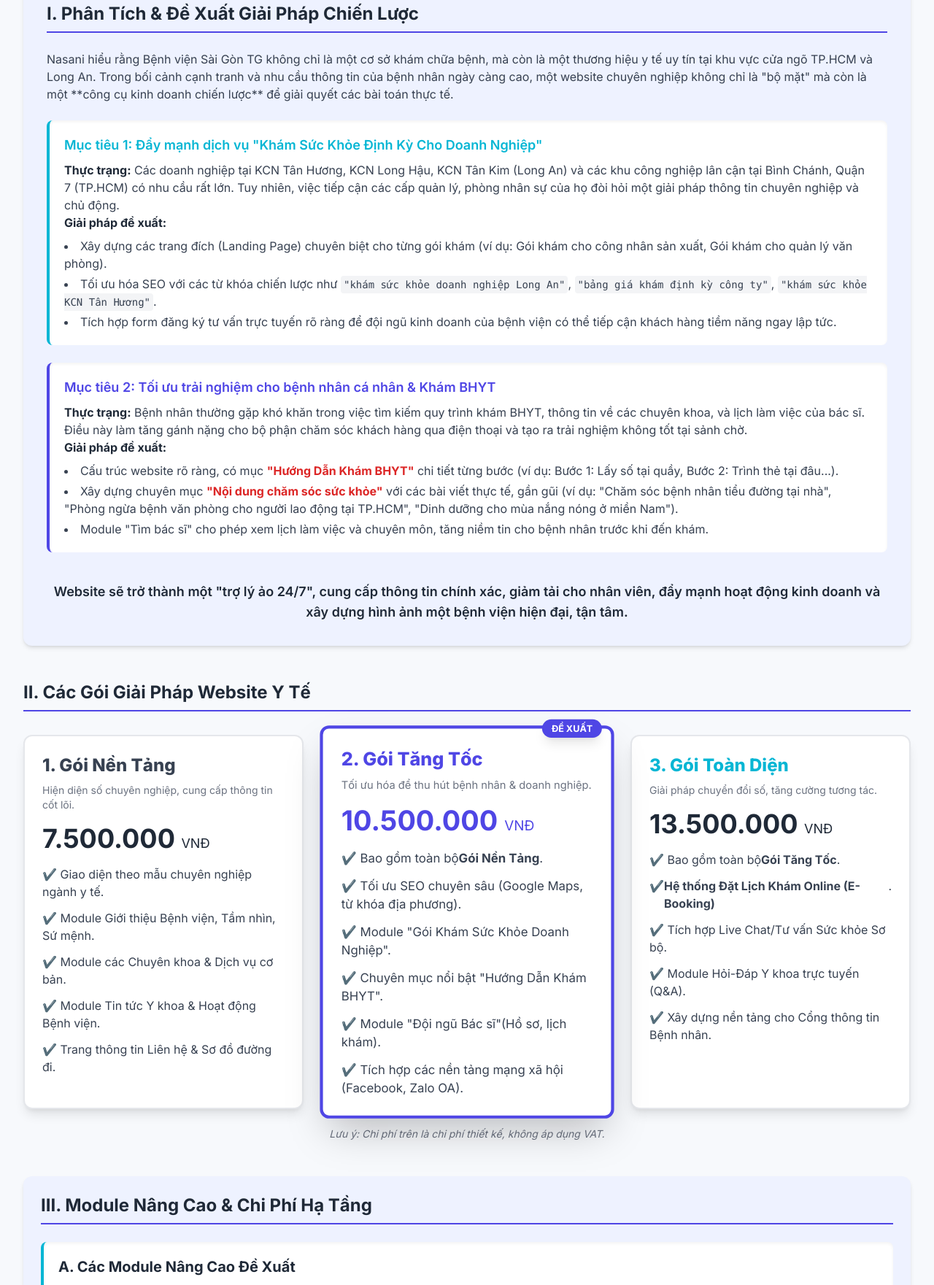
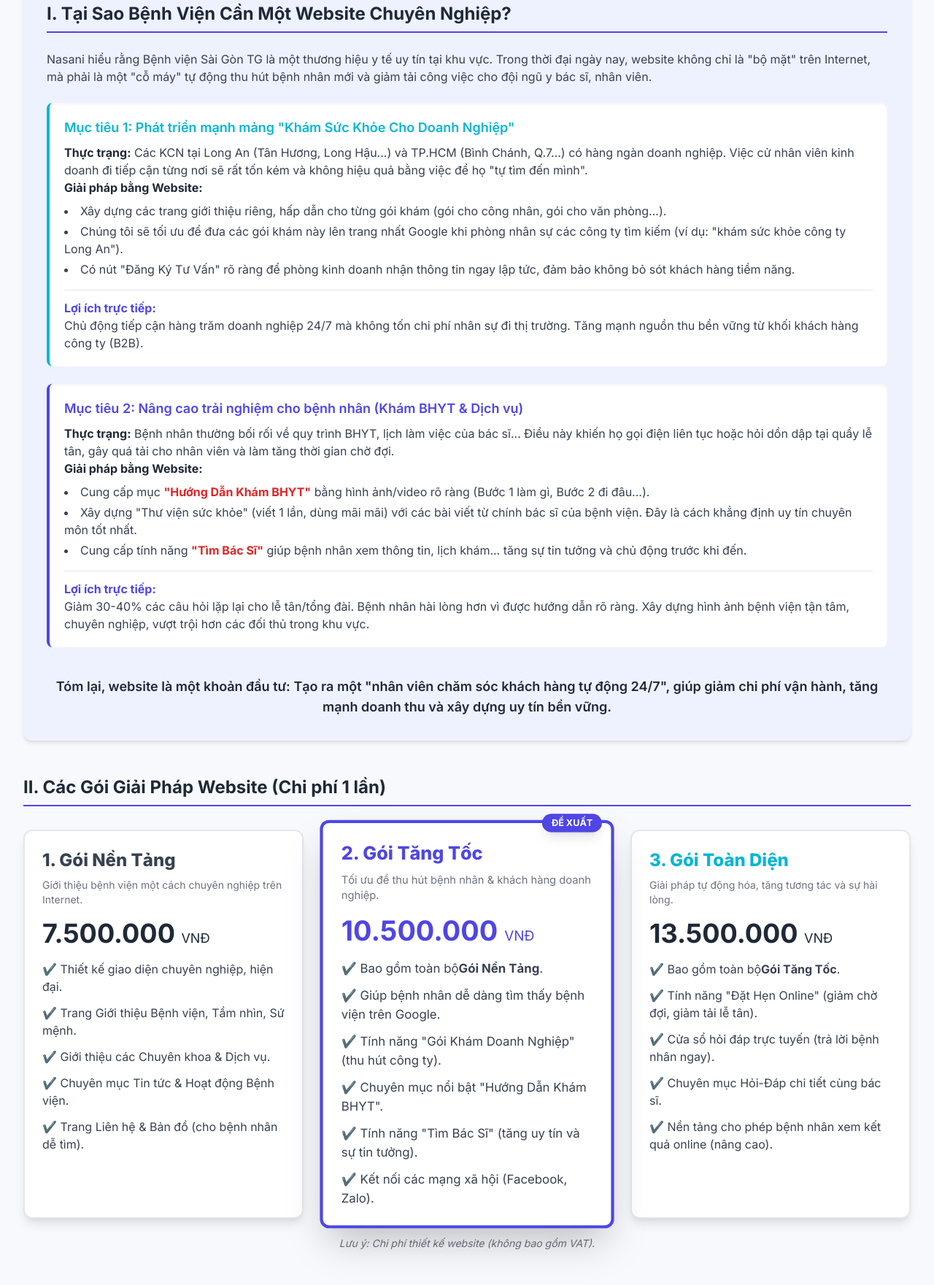
Before and after one commit to fitallest/bao-gia-web-benh-vien-sai-gon-tg, a plain HTML site: page index.html in a window 1280 px wide. Shown: the part 456-2217 px from the top of the page at 73% size. Drawn offline with nearby package versions, Linux system fonts and the light colour scheme.

Commit message:
Update index.html

```diff
--- a/index.html
+++ b/index.html
@@ -26,7 +26,7 @@
             <h1 class="text-3xl sm:text-4xl font-extrabold text-nasani-primary mt-2 mb-4">
                 Kính gửi: CÔNG TY CỔ PHẦN BỆNH VIỆN SÀI GÒN TG
             </h1>
-            <p class="text-lg sm:text-xl text-gray-700">Nâng tầm thương hiệu, tối ưu vận hành và thu hút bệnh nhân trong kỷ nguyên số</p>
+            <p class="text-lg sm:text-xl text-gray-700">Giải pháp website: Tăng cường uy tín, tối ưu vận hành và thu hút bệnh nhân</p>
 
             <!-- THÔNG TIN CÔNG TY NASANI -->
              <div class="mt-8 text-sm text-gray-600 bg-gray-50 p-4 rounded-lg border border-gray-100">
@@ -54,97 +54,104 @@
 
         <!-- I. Phân Tích & Đề Xuất Giải Pháp (Mục mới - Rất quan trọng) -->
         <section class="mb-12 bg-nasani-light p-6 sm:p-8 rounded-xl shadow-md">
-            <h2 class="text-2xl font-bold text-gray-800 border-b-2 border-nasani-primary pb-2 mb-6">I. Phân Tích & Đề Xuất Giải Pháp Chiến Lược</h2>
+            <h2 class="text-2xl font-bold text-gray-800 border-b-2 border-nasani-primary pb-2 mb-6">I. Tại Sao Bệnh Viện Cần Một Website Chuyên Nghiệp?</h2>
             <div class="space-y-6 text-gray-700 text-base">
-                <p>Nasani hiểu rằng Bệnh viện Sài Gòn TG không chỉ là một cơ sở khám chữa bệnh, mà còn là một thương hiệu y tế uy tín tại khu vực cửa ngõ TP.HCM và Long An. Trong bối cảnh cạnh tranh và nhu cầu thông tin của bệnh nhân ngày càng cao, một website chuyên nghiệp không chỉ là "bộ mặt" mà còn là một **công cụ kinh doanh chiến lược** để giải quyết các bài toán thực tế.</p>
+                <p>Nasani hiểu rằng Bệnh viện Sài Gòn TG là một thương hiệu y tế uy tín tại khu vực. Trong thời đại ngày nay, website không chỉ là "bộ mặt" trên Internet, mà phải là một "cỗ máy" tự động thu hút bệnh nhân mới và giảm tải công việc cho đội ngũ y bác sĩ, nhân viên.</p>
 
                 <div class="bg-white p-5 rounded-lg shadow-inner border-l-4 border-hospital-theme">
-                    <h3 class="text-lg font-semibold text-hospital-theme mb-2">Mục tiêu 1: Đẩy mạnh dịch vụ "Khám Sức Khỏe Định Kỳ Cho Doanh Nghiệp"</h3>
-                    <p><b class="text-gray-800">Thực trạng:</b> Các doanh nghiệp tại KCN Tân Hương, KCN Long Hậu, KCN Tân Kim (Long An) và các khu công nghiệp lân cận tại Bình Chánh, Quận 7 (TP.HCM) có nhu cầu rất lớn. Tuy nhiên, việc tiếp cận các cấp quản lý, phòng nhân sự của họ đòi hỏi một giải pháp thông tin chuyên nghiệp và chủ động.</p>
-                    <p><b class="text-gray-800">Giải pháp đề xuất:</b>
+                    <h3 class="text-lg font-semibold text-hospital-theme mb-2">Mục tiêu 1: Phát triển mạnh mảng "Khám Sức Khỏe Cho Doanh Nghiệp"</h3>
+                    <p><b class="text-gray-800">Thực trạng:</b> Các KCN tại Long An (Tân Hương, Long Hậu...) và TP.HCM (Bình Chánh, Q.7...) có hàng ngàn doanh nghiệp. Việc cử nhân viên kinh doanh đi tiếp cận từng nơi sẽ rất tốn kém và không hiệu quả bằng việc để họ "tự tìm đến mình".</p>
+                    <p><b class="text-gray-800">Giải pháp bằng Website:</b>
                         <ul class="list-disc list-inside mt-2 space-y-1">
-                            <li>Xây dựng các trang đích (Landing Page) chuyên biệt cho từng gói khám (ví dụ: Gói khám cho công nhân sản xuất, Gói khám cho quản lý văn phòng).</li>
-                            <li>Tối ưu hóa SEO với các từ khóa chiến lược như <span class="font-mono bg-gray-100 p-1 rounded text-sm">"khám sức khỏe doanh nghiệp Long An"</span>, <span class="font-mono bg-gray-100 p-1 rounded text-sm">"bảng giá khám định kỳ công ty"</span>, <span class="font-mono bg-gray-100 p-1 rounded text-sm">"khám sức khỏe KCN Tân Hương"</span>.</li>
-                            <li>Tích hợp form đăng ký tư vấn trực tuyến rõ ràng để đội ngũ kinh doanh của bệnh viện có thể tiếp cận khách hàng tiềm năng ngay lập tức.</li>
+                            <li>Xây dựng các trang giới thiệu riêng, hấp dẫn cho từng gói khám (gói cho công nhân, gói cho văn phòng...).</li>
+                            <li>Chúng tôi sẽ tối ưu để đưa các gói khám này lên trang nhất Google khi phòng nhân sự các công ty tìm kiếm (ví dụ: "khám sức khỏe công ty Long An").</li>
+                            <li>Có nút "Đăng Ký Tư Vấn" rõ ràng để phòng kinh doanh nhận thông tin ngay lập tức, đảm bảo không bỏ sót khách hàng tiềm năng.</li>
                         </ul>
                     </p>
+                    <div class="mt-4 pt-3 border-t border-gray-200">
+                        <p class="text-base font-bold text-nasani-primary">Lợi ích trực tiếp:</p>
+                        <p class="text-gray-700">Chủ động tiếp cận hàng trăm doanh nghiệp 24/7 mà không tốn chi phí nhân sự đi thị trường. Tăng mạnh nguồn thu bền vững từ khối khách hàng công ty (B2B).</p>
+                    </div>
                 </div>
 
                 <div class="bg-white p-5 rounded-lg shadow-inner border-l-4 border-nasani-primary">
-                    <h3 class="text-lg font-semibold text-nasani-primary mb-2">Mục tiêu 2: Tối ưu trải nghiệm cho bệnh nhân cá nhân & Khám BHYT</h3>
-                    <p><b class="text-gray-800">Thực trạng:</b> Bệnh nhân thường gặp khó khăn trong việc tìm kiếm quy trình khám BHYT, thông tin về các chuyên khoa, và lịch làm việc của bác sĩ. Điều này làm tăng gánh nặng cho bộ phận chăm sóc khách hàng qua điện thoại và tạo ra trải nghiệm không tốt tại sảnh chờ.</p>
-                    <p><b class="text-gray-800">Giải pháp đề xuất:</b>
+                    <h3 class="text-lg font-semibold text-nasani-primary mb-2">Mục tiêu 2: Nâng cao trải nghiệm cho bệnh nhân (Khám BHYT & Dịch vụ)</h3>
+                    <p><b class="text-gray-800">Thực trạng:</b> Bệnh nhân thường bối rối về quy trình BHYT, lịch làm việc của bác sĩ... Điều này khiến họ gọi điện liên tục hoặc hỏi dồn dập tại quầy lễ tân, gây quá tải cho nhân viên và làm tăng thời gian chờ đợi.</p>
+                    <p><b class="text-gray-800">Giải pháp bằng Website:</b>
                         <ul class="list-disc list-inside mt-2 space-y-1">
-                            <li>Cấu trúc website rõ ràng, có mục <b class="text-red-600">"Hướng Dẫn Khám BHYT"</b> chi tiết từng bước (ví dụ: Bước 1: Lấy số tại quầy, Bước 2: Trình thẻ tại đâu...).</li>
-                            <li>Xây dựng chuyên mục <b class="text-red-600">"Nội dung chăm sóc sức khỏe"</b> với các bài viết thực tế, gần gũi (ví dụ: "Chăm sóc bệnh nhân tiểu đường tại nhà", "Phòng ngừa bệnh văn phòng cho người lao động tại TP.HCM", "Dinh dưỡng cho mùa nắng nóng ở miền Nam").</li>
-                            <li>Module "Tìm bác sĩ" cho phép xem lịch làm việc và chuyên môn, tăng niềm tin cho bệnh nhân trước khi đến khám.</li>
+                            <li>Cung cấp mục <b class="text-red-600">"Hướng Dẫn Khám BHYT"</b> bằng hình ảnh/video rõ ràng (Bước 1 làm gì, Bước 2 đi đâu...).</li>
+                            <li>Xây dựng "Thư viện sức khỏe" (viết 1 lần, dùng mãi mãi) với các bài viết từ chính bác sĩ của bệnh viện. Đây là cách khẳng định uy tín chuyên môn tốt nhất.</li>
+                            <li>Cung cấp tính năng <b class="text-red-600">"Tìm Bác Sĩ"</b> giúp bệnh nhân xem thông tin, lịch khám... tăng sự tin tưởng và chủ động trước khi đến.</li>
                         </ul>
                     </p>
+                    <div class="mt-4 pt-3 border-t border-gray-200">
+                        <p class="text-base font-bold text-nasani-primary">Lợi ích trực tiếp:</p>
+                        <p class="text-gray-700">Giảm 30-40% các câu hỏi lặp lại cho lễ tân/tổng đài. Bệnh nhân hài lòng hơn vì được hướng dẫn rõ ràng. Xây dựng hình ảnh bệnh viện tận tâm, chuyên nghiệp, vượt trội hơn các đối thủ trong khu vực.</p>
+                    </div>
                 </div>
 
-                <p class="font-semibold text-center text-lg pt-4 text-gray-800">Website sẽ trở thành một "trợ lý ảo 24/7", cung cấp thông tin chính xác, giảm tải cho nhân viên, đẩy mạnh hoạt động kinh doanh và xây dựng hình ảnh một bệnh viện hiện đại, tận tâm.</p>
+                <p class="font-semibold text-center text-lg pt-4 text-gray-800">Tóm lại, website là một khoản đầu tư: Tạo ra một "nhân viên chăm sóc khách hàng tự động 24/7", giúp giảm chi phí vận hành, tăng mạnh doanh thu và xây dựng uy tín bền vững.</p>
             </div>
         </section>
 
 
         <!-- II. CÁC GÓI THIẾT KẾ WEBSITE Y TẾ - Tĩnh hóa, bỏ radio button -->
         <section id="package-section" class="mb-12">
-            <h2 class="text-2xl font-bold text-gray-800 border-b-2 border-nasani-primary pb-2 mb-8">II. Các Gói Giải Pháp Website Y Tế</h2>
+            <h2 class="text-2xl font-bold text-gray-800 border-b-2 border-nasani-primary pb-2 mb-8">II. Các Gói Giải Pháp Website (Chi phí 1 lần)</h2>
 
             <div class="grid grid-cols-1 md:grid-cols-3 gap-8">
 
                 <!-- Gói Nền Tảng -->
                 <div class="bg-white p-6 rounded-xl shadow-lg border-2 border-gray-200 flex flex-col">
                     <h3 class="text-2xl font-extrabold text-gray-700 mb-2">1. Gói Nền Tảng</h3>
-                    <p class="text-sm text-gray-500 mb-4">Hiện diện số chuyên nghiệp, cung cấp thông tin cốt lõi.</p>
+                    <p class="text-sm text-gray-500 mb-4">Giới thiệu bệnh viện một cách chuyên nghiệp trên Internet.</p>
                     <div class="text-3xl sm:text-4xl font-bold text-gray-800 mb-4">
                         7.500.000 <span class="text-lg font-normal">VNĐ</span>
                     </div>
                     <ul class="space-y-3 text-gray-700 flex-grow">
-                        <li class="flex items-start">✔️ Giao diện theo mẫu chuyên nghiệp ngành y tế.</li>
-                        <li class="flex items-start">✔️ Module Giới thiệu Bệnh viện, Tầm nhìn, Sứ mệnh.</li>
-                        <li class="flex items-start">✔️ Module các Chuyên khoa & Dịch vụ cơ bản.</li>
-                        <li class="flex items-start">✔️ Module Tin tức Y khoa & Hoạt động Bệnh viện.</li>
-                        <li class="flex items-start">✔️ Trang thông tin Liên hệ & Sơ đồ đường đi.</li>
+                        <li class="flex items-start">✔️ Thiết kế giao diện chuyên nghiệp, hiện đại.</li>
+                        <li class="flex items-start">✔️ Trang Giới thiệu Bệnh viện, Tầm nhìn, Sứ mệnh.</li>
+                        <li class="flex items-start">✔️ Giới thiệu các Chuyên khoa & Dịch vụ.</li>
+                        <li class="flex items-start">✔️ Chuyên mục Tin tức & Hoạt động Bệnh viện.</li>
+                        <li class="flex items-start">✔️ Trang Liên hệ & Bản đồ (cho bệnh nhân dễ tìm).</li>
                     </ul>
                 </div>
 
                 <!-- Gói Tăng Tốc (Phổ Biến) - Tĩnh hóa -->
                 <div class="bg-white p-6 rounded-xl shadow-2xl border-4 border-nasani-primary flex flex-col scale-100 md:scale-105">
-                    <!-- Bỏ scale-105 trên mobile, chỉ giữ trên md -->
                     <span class="absolute top-0 right-0 -mt-3 mr-3 bg-nasani-primary text-white text-xs font-bold uppercase px-3 py-1 rounded-full shadow-lg">Đề xuất</span>
                     <h3 class="text-2xl font-extrabold text-nasani-primary mb-2">2. Gói Tăng Tốc</h3>
-                    <p class="text-sm text-gray-500 mb-4">Tối ưu hóa để thu hút bệnh nhân & doanh nghiệp.</p>
+                    <p class="text-sm text-gray-500 mb-4">Tối ưu để thu hút bệnh nhân & khách hàng doanh nghiệp.</p>
                     <div class="text-3xl sm:text-4xl font-bold text-nasani-primary mb-4">
                         10.500.000 <span class="text-lg font-normal">VNĐ</span>
                     </div>
                     <ul class="space-y-3 text-gray-700 flex-grow">
-                        <li class="flex items-start">✔️ Bao gồm toàn bộ <b> Gói Nền Tảng</b>.</li>
-                        <li class="flex items-start">✔️ Tối ưu SEO chuyên sâu (Google Maps, từ khóa địa phương).</li>
-                        <li class="flex items-start">✔️ Module "Gói Khám Sức Khỏe Doanh Nghiệp"</b>.</li>
-                        <li class="flex items-start">✔️ Chuyên mục nổi bật "Hướng Dẫn Khám BHYT"</b>.</li>
-                        <li class="flex items-start">✔️ Module "Đội ngũ Bác sĩ"(Hồ sơ, lịch khám).</li>
-                        <li class="flex items-start">✔️ Tích hợp các nền tảng mạng xã hội (Facebook, Zalo OA).</li>
+                        <li class="flex items-start">✔️ Bao gồm toàn bộ <b>Gói Nền Tảng</b>.</li>
+                        <li class="flex items-start">✔️ Giúp bệnh nhân dễ dàng tìm thấy bệnh viện trên Google.</li>
+                        <li class="flex items-start">✔️ Tính năng "Gói Khám Doanh Nghiệp" (thu hút công ty).</li>
+                        <li class="flex items-start">✔️ Chuyên mục nổi bật "Hướng Dẫn Khám BHYT".</li>
+                        <li class="flex items-start">✔️ Tính năng "Tìm Bác Sĩ" (tăng uy tín và sự tin tưởng).</li>
+                        <li class="flex items-start">✔️ Kết nối các mạng xã hội (Facebook, Zalo).</li>
                     </ul>
                 </div>
 
                 <!-- Gói Toàn Diện - Tĩnh hóa -->
                 <div class="bg-white p-6 rounded-xl shadow-lg border-2 border-gray-200 flex flex-col">
                     <h3 class="text-2xl font-extrabold text-hospital-theme mb-2">3. Gói Toàn Diện</h3>
-                    <p class="text-sm text-gray-500 mb-4">Giải pháp chuyển đổi số, tăng cường tương tác.</p>
+                    <p class="text-sm text-gray-500 mb-4">Giải pháp tự động hóa, tăng tương tác và sự hài lòng.</p>
                     <div class="text-3xl sm:text-4xl font-bold text-gray-800 mb-4">
                         13.500.000 <span class="text-lg font-normal">VNĐ</span>
                     </div>
                     <ul class="space-y-3 text-gray-700 flex-grow">
                         <li class="flex items-start">✔️ Bao gồm toàn bộ <b>Gói Tăng Tốc</b>.</li>
-                        <li class="flex items-start">✔️ <b>Hệ thống Đặt Lịch Khám Online (E-Booking)</b>.</li>
-                        <li class="flex items-start">✔️ Tích hợp Live Chat/Tư vấn Sức khỏe Sơ bộ.</li>
-                        <li class="flex items-start">✔️ Module Hỏi-Đáp Y khoa trực tuyến (Q&A).</li>
-                        <li class="flex items-start">✔️ Xây dựng nền tảng cho Cổng thông tin Bệnh nhân.</li>
+                        <li class="flex items-start">✔️ Tính năng "Đặt Hẹn Online" (giảm chờ đợi, giảm tải lễ tân).</li>
+                        <li class="flex items-start">✔️ Cửa sổ hỏi đáp trực tuyến (trả lời bệnh nhân ngay).</li>
+                        <li class="flex items-start">✔️ Chuyên mục Hỏi-Đáp chi tiết cùng bác sĩ.</li>
+                        <li class="flex items-start">✔️ Nền tảng cho phép bệnh nhân xem kết quả online (nâng cao).</li>
                     </ul>
                 </div>
             </div>
-            <p class="text-center text-sm italic text-gray-500 mt-6">Lưu ý: Chi phí trên là chi phí thiết kế, không áp dụng VAT.</p>
+            <p class="text-center text-sm italic text-gray-500 mt-6">Lưu ý: Chi phí thiết kế website (không bao gồm VAT).</p>
         </section>
 
         <!-- III. Module Nâng Cao & Chi Phí Hạ Tầng - Tĩnh hóa, bỏ chọn -->
@@ -154,36 +161,36 @@
 
             <!-- A. Các Module Nâng Cao Đề Xuất (Tĩnh) -->
             <div class="p-4 sm:p-5 bg-white rounded-lg shadow-inner border-l-4 border-hospital-theme">
-                <h3 class="text-xl font-bold text-gray-800 pb-2 mb-4">A. Các Module Nâng Cao Đề Xuất</h3>
+                <h3 class="text-xl font-bold text-gray-800 pb-2 mb-4">A. Các Tính Năng Nâng Cao (Tuỳ chọn)</h3>
                 <p class="text-sm text-gray-700 italic mb-4">Đây là các tính năng chuyên biệt, giúp Bệnh viện Sài Gòn TG tạo lợi thế cạnh tranh và tối ưu vận hành. Chi phí sẽ được báo giá chi tiết sau buổi khảo sát kỹ thuật chuyên sâu.</p>
                 <div class="grid grid-cols-1 md:grid-cols-2 gap-4 text-gray-700">
                     <div class="bg-nasani-light p-4 rounded-lg border border-gray-200">
-                        <p class="font-bold text-nasani-primary">1. Module Quản Lý Gói Khám Doanh Nghiệp</p>
-                        <p class="text-sm mt-1">Cho phép doanh nghiệp (HR) đăng ký khám online, tải lên danh sách nhân viên, quản lý lịch và nhận kết quả tổng hợp. Giúp tự động hóa và chuyên nghiệp hóa quy trình.</p>
+                        <p class="font-bold text-nasani-primary">1. Quản Lý Khám Doanh Nghiệp (Cho HR)</p>
+                        <p class="text-sm mt-1">Cho phép phòng Nhân sự của công ty tự đăng ký, tải danh sách nhân viên... giúp giảm việc hành chính cho nhân viên bệnh viện.</p>
                     </div>
                     <div class="bg-nasani-light p-4 rounded-lg border border-gray-200">
-                        <p class="font-bold text-nasani-primary">2. Cổng Thông Tin Bệnh Nhân (E-HR Cơ bản)</p>
-                        <p class="text-sm mt-1">Cho phép bệnh nhân đăng nhập (qua SĐT hoặc mã bệnh nhân) để xem lại lịch sử khám, kết quả xét nghiệm, và đơn thuốc đã được cấp tại bệnh viện.</p>
+                        <p class="font-bold text-nasani-primary">2. Cổng Thông Tin Bệnh Nhân (Xem kết quả)</p>
+                        <p class="text-sm mt-1">Bệnh nhân tự đăng nhập (qua SĐT/mã) để xem lại kết quả, lịch sử khám... giảm việc in ấn, tra cứu thủ công.</p>
                     </div>
                     <div class="bg-nasani-light p-4 rounded-lg border border-gray-200">
-                        <p class="font-bold text-nasani-primary">3. Tích hợp API Đặt lịch với HIS</p>
-                        <p class="text-sm mt-1">Đồng bộ lịch hẹn từ website vào thẳng Hệ thống thông tin bệnh viện (HIS), giảm thiểu thao tác nhập liệu thủ công và sai sót cho nhân viên lễ tân.</p>
+                        <p class="font-bold text-nasani-primary">3. Kết Nối Tự Động Phần Mềm Bệnh Viện (HIS)</p>
+                        <p class="text-sm mt-1">Bệnh nhân đặt hẹn online, lịch tự động nhảy vào phần mềm quản lý, lễ tân không cần nhập tay, tránh sai sót.</p>
                     </div>
                     <div class="bg-nasani-light p-4 rounded-lg border border-gray-200">
                         <p class="font-bold text-nasani-primary">4. Hệ thống Đánh giá Dịch vụ & Bác sĩ</p>
-                        <p class="text-sm mt-1">Thu thập phản hồi của bệnh nhân một cách có hệ thống sau khi khám, giúp bệnh viện cải thiện chất lượng dịch vụ và tạo dựng niềm tin công khai.</p>
+                        <p class="text-sm mt-1">Bệnh nhân tự đánh giá bác sĩ, dịch vụ sau khi khám... giúp ban lãnh đạo nắm bắt nhanh chất lượng và sự hài lòng.</p>
                     </div>
                 </div>
             </div>
 
             <!-- B. Chi Phí Tên miền & Hosting (Tĩnh) -->
-            <h3 class="text-xl sm:text-2xl font-bold text-gray-800 border-b-2 border-nasani-primary pb-2 mb-6 mt-10">B. Chi Phí Tên miền & Hosting (Duy trì hàng năm)</h3>
+            <h3 class="text-xl sm:text-2xl font-bold text-gray-800 border-b-2 border-nasani-primary pb-2 mb-6 mt-10">B. Chi Phí Vận Hành (Duy trì hàng năm)</h3>
 
             <div class="p-4 sm:p-5 bg-white rounded-lg shadow-inner">
-                <p class="text-sm text-gray-700 italic mb-6">Chi phí hạ tầng là bắt buộc để website vận hành, được thanh toán hàng năm và đã bao gồm VAT 8% (theo quy định hiện hành).</p>
+                <p class="text-sm text-gray-700 italic mb-6">Đây là chi phí bắt buộc để website hoạt động 24/7. Thanh toán hàng năm và đã bao gồm VAT 8%.</p>
 
                 <!-- 1. Gói Hosting -->
-                <p class="text-base sm:text-lg font-semibold text-gray-800 mb-4">1. Gói Hosting (Máy chủ tốc độ cao)</p>
+                <p class="text-base sm:text-lg font-semibold text-gray-800 mb-4">1. Chi phí "Nơi lưu trữ" Website (Hosting)</p>
 
                 <!-- Gói đề xuất -->
                 <div class="grid grid-cols-2 md:grid-cols-4 gap-4 text-center mb-6">
@@ -204,7 +211,7 @@
                     <!-- 10GB (Đề xuất) -->
                     <div class="border-4 border-red-500 bg-red-50 rounded-lg p-3 ring-4 ring-red-200/50">
                         <p class="text-lg sm:text-xl font-bold text-red-700">10GB</p>
-                        <p class="text-xs text-gray-600 font-semibold">(Gói Đề Xuất)</p>
+                        <p class="text-xs text-gray-600 font-semibold">(Đề xuất: Tốc độ & Ổn định)</p>
                         <p class="text-xs text-gray-500 mt-2">7.200.000 <span class="font-normal">đ/năm</span></p>
                         <p class="text-xs text-red-600 font-bold">ĐÃ VAT: 7.776.000 đ</p>
                     </div>
@@ -218,7 +225,7 @@
                 </div>
 
                 <!-- Gói mở rộng -->
-                <p class="text-base sm:text-lg font-semibold text-gray-800 mb-4 pt-4 border-t border-gray-200">Các Gói Hosting Mở Rộng (Doanh Nghiệp)</p>
+                <p class="text-base sm:text-lg font-semibold text-gray-800 mb-4 pt-4 border-t border-gray-200">Các Gói Lưu Trữ Mở Rộng (Cho Doanh Nghiệp Lớn)</p>
                 <div class="grid grid-cols-2 md:grid-cols-4 gap-4 text-center mb-4">
                     <!-- 16GB -->
                     <div class="border-2 border-gray-300 bg-gray-50/50 rounded-lg p-3">
@@ -271,7 +278,7 @@
                 </div>
 
                 <!-- 2. Tên Miền -->
-                <p class="text-base sm:text-lg font-semibold text-gray-800 mb-4 pt-4 border-t border-gray-200">2. Tên miền (Duy trì hàng năm)</p>
+                <p class="text-base sm:text-lg font-semibold text-gray-800 mb-4 pt-4 border-t border-gray-200">2. Chi phí "Tên" Website (Tên miền)</p>
 
                 <div class="overflow-x-auto">
                     <table class="w-full text-sm text-left text-gray-600">
@@ -287,7 +294,7 @@
                             <!-- Tên miền gợi ý -->
                             <tr class="bg-nasani-light border-b border-nasani-primary/20">
                                 <td class="px-6 py-4 font-bold text-nasani-primary">benhviensaigontg.com</td>
-                                <td class="px-6 py-4 font-semibold">Tên miền gợi ý (Quốc tế)</td>
+                                <td class="px-6 py-4 font-semibold">Tên miền gợi ý (dễ nhớ, quốc tế)</td>
                                 <td class="px-6 py-4 text-right">~339.000đ / năm</td>
                                 <td class="px-6 py-4 text-right font-bold text-red-600">~366.120đ / năm</td>
                             </tr>
```
